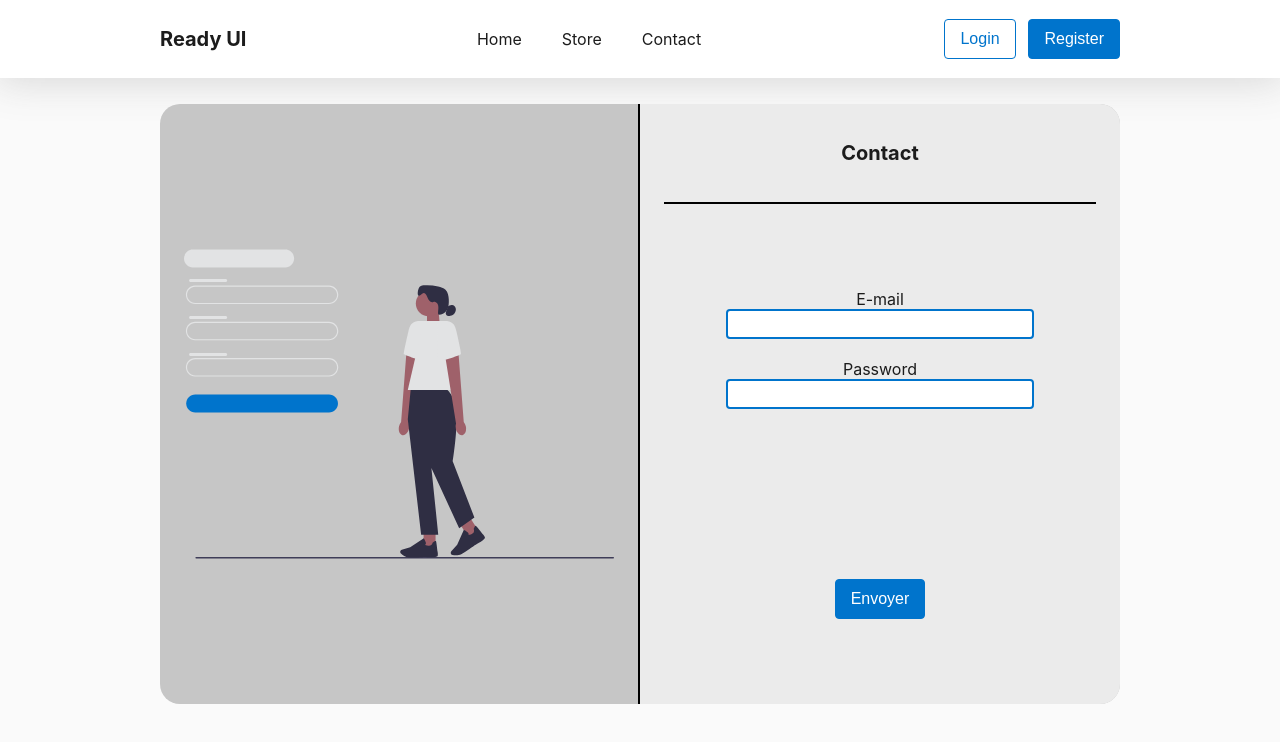
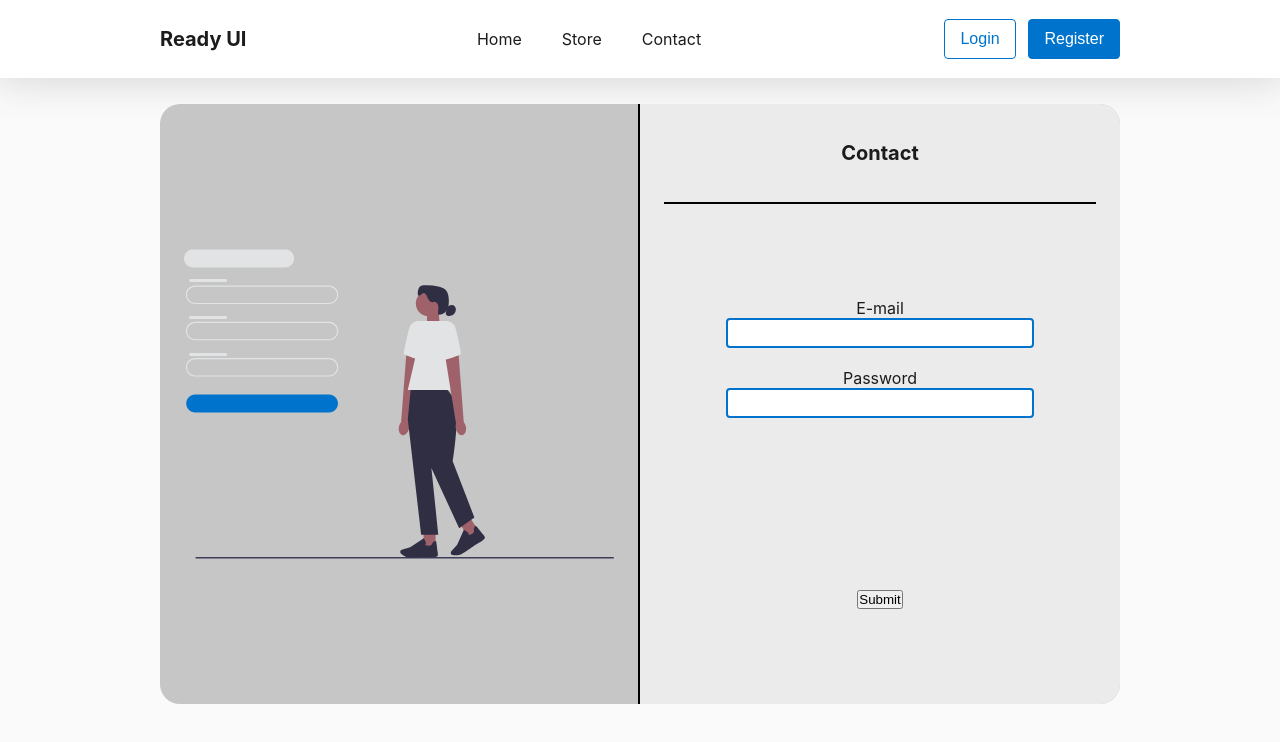
Before and after one commit to fredericlauss/vuejs, a Vue app: page /login in a window 1280 px wide. Shown: the top 742 px of the page. Built offline with nearby package versions, Linux system fonts and the light colour scheme; no server answers.

Commit message:
vérification form

```diff
--- a/src/views/LoginView.vue
+++ b/src/views/LoginView.vue
@@ -10,35 +10,60 @@
                     <h1>Contact</h1>
                 </div>
             </div>
-            <div class="input-form-content">
+            <form v-on:submit.prevent="handleSubmitLogin()" class="input-form-content">
                 <div class="email-form">
                     <label for="">E-mail</label>
-                    <input class="input-mail-login" type="text">
+                    <input class="input-mail-login" v-model="email" type="text">
+                    <div></div>
                 </div>
                 <div class="Password-form">
                     <label for="">Password</label>
-                    <input class="input-password-login" type="password">
+                    <input class="input-password-login" v-model="password" type="password">
                 </div>
                 <div class="submit-form-login">
-                    <Button>Envoyer</Button>
+                    <input class="animated-button" type="submit">
                 </div>
-            </div>
+            </form>
         </div>
     </div>
   </PageLayout>
 </template>
 
 <script>
-import { json } from "stream/consumers";
+import Request from "../helpers/Request";
 import Button from "../components/global/Button.vue";
 import PageLayout from "../components/global/PageLayout.vue";
+
 export default {
+    data() {
+        return {
+            users : [],
+            email : "",
+            password : "",
+            errors : ""
+        }
+    },
+    methods: {
+        handleSubmitLogin() {
+                console.log(this.email);
+                console.log(this.password);
+
+                this.users.map(user => this.email === user.email && this.password === user.password ? console.log('ok'): "")
+                console.log(this.users);
+            }
+
+
+    }
+    ,
+    async created() {
+        this.users = await Request.get('/users')
+    }
+    ,
     components: {
         PageLayout,
         Button
     }
 }
-
 
 </script>
 
```
